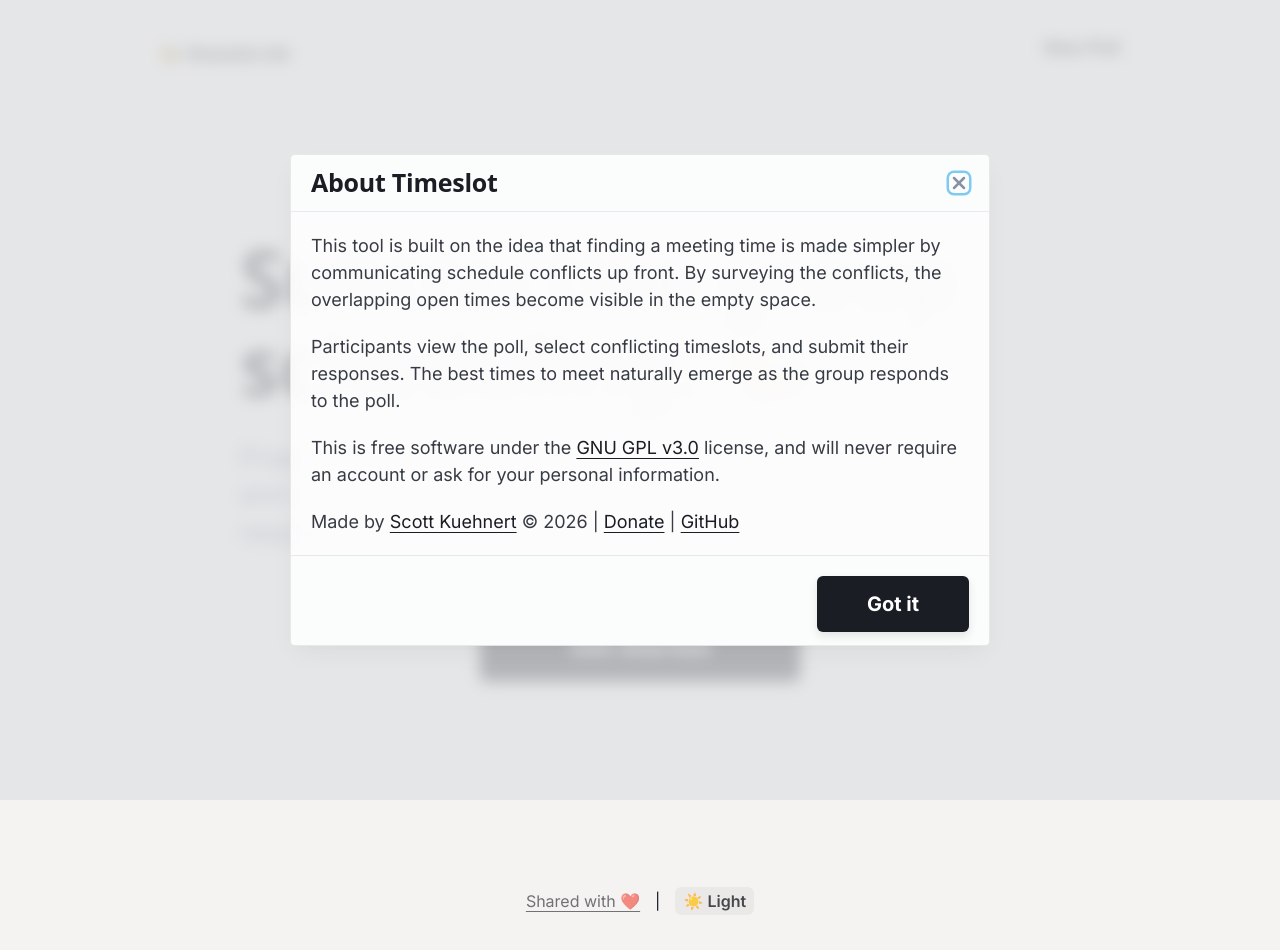
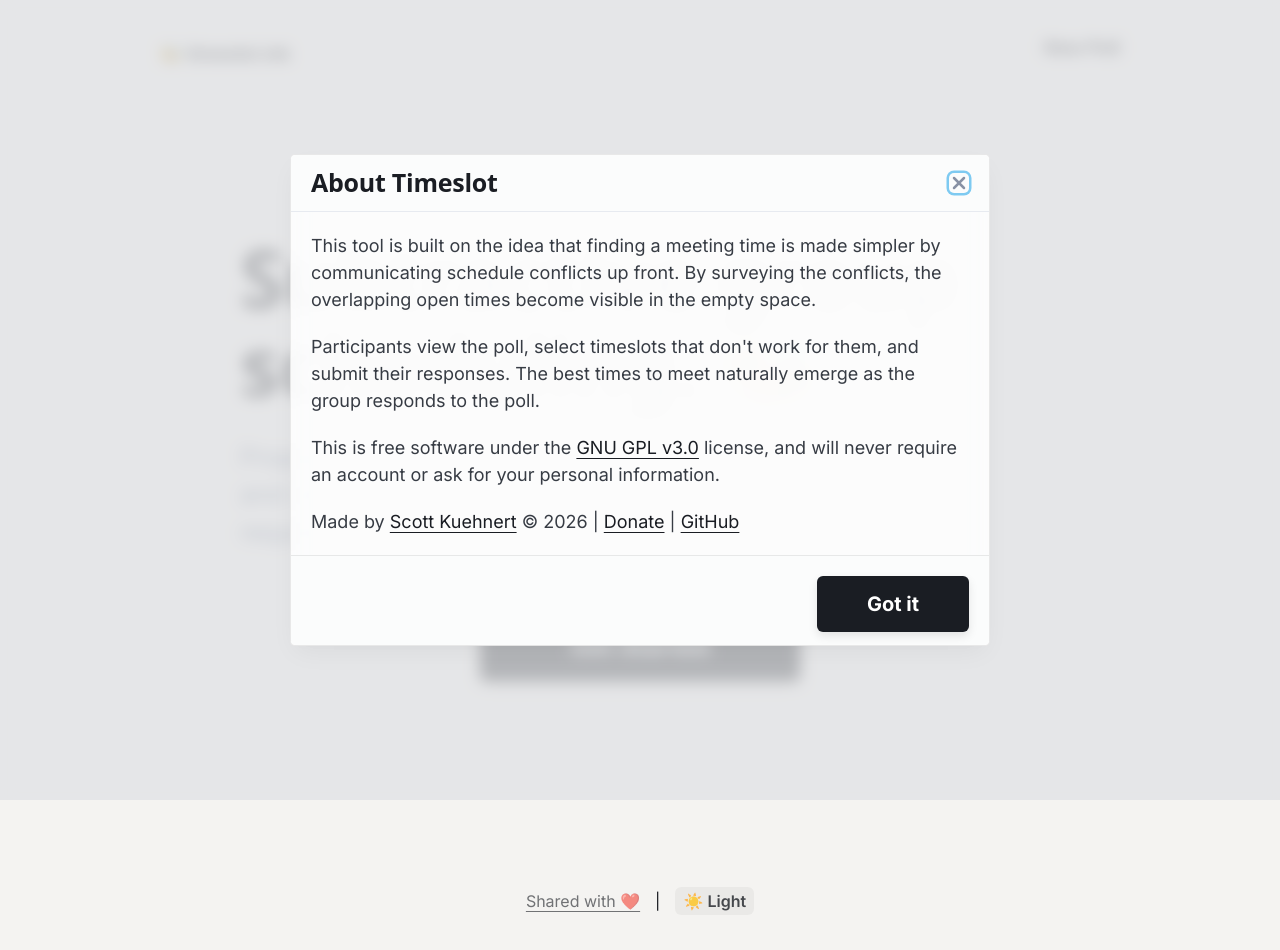
Before and after one commit to solderlocks/timeslot, a website with bundled scripts: page index.html in a window 1280 px wide. Both pictures are taken after a click on the link "Learn more". Built offline with nearby package versions, Linux system fonts and the light colour scheme.

Commit message:
Update index.html

```diff
--- a/index.html
+++ b/index.html
@@ -74,7 +74,7 @@
 
             </p>
             <p>
-                Participants view the poll, select conflicting timeslots, and submit their responses. The best times to
+                Participants view the poll, select timeslots that don't work for them, and submit their responses. The best times to
                 meet naturally emerge as the group responds to the poll.
             </p>
             <p>
```
